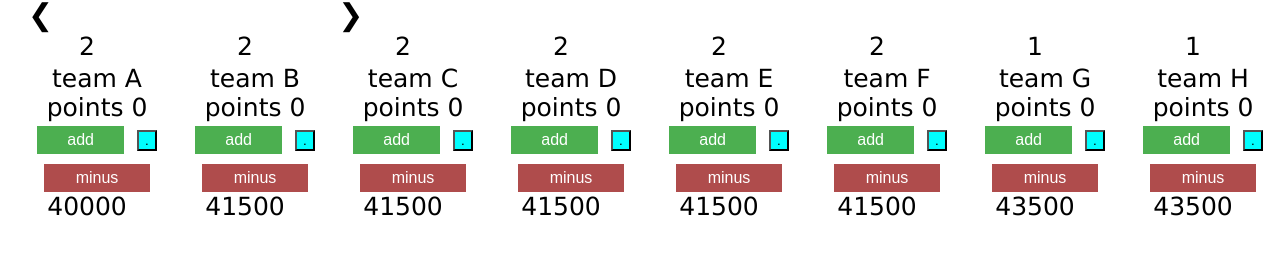
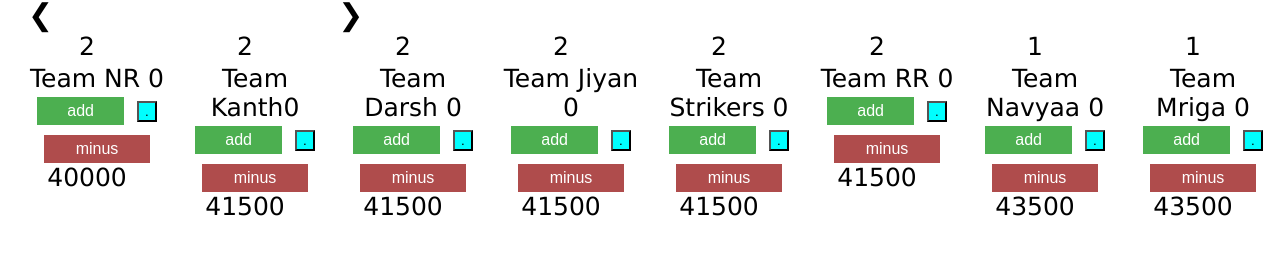
Before and after one commit to RIYANPATEL123/cricketMplAution-, a plain HTML site: page index.html in a window 1280 px wide. Shown: the part 381-636 px from the top of the page. Drawn offline with Linux system fonts and the light colour scheme.

Commit message:
Update index.html

```diff
--- a/index.html
+++ b/index.html
@@ -467,7 +467,7 @@
   <div class="row">
       <div class="colum">
           <a class="a" id="countera" >2</a>
-          <p>team A points <a id="teama">0</a></p>
+          <p> Team NR <a id="teama">0</a></p>
           <button class="button" type="button" onclick="teamab()" >add</button>  <button class="green" type="button" onclick="pointsa()">.</button>
           <button class="redbutton "type="button" onclick="teamba()">minus</button>
           <a id="mpla">40000</a>
@@ -477,7 +477,7 @@
 
       <div class="colum">
           <a class="a" id="counterb" >2</a>
-          <p>team B points <a id="teamb">0</a></p>
+          <p>Team Kanth<a id="teamb">0</a></p>
           <button class="button" type="button" onclick="teambb()">add</button> <button class="green" type="button" onclick="pointsb()">.</button>
           <button class="redbutton "type="button" onclick="teambbb()">minus</button>
           <a id="mplb">41500</a>
@@ -485,7 +485,7 @@
 
      <div class="colum">
           <a class="a" id="counterc" >2</a>
-          <p>team C points <a id="teamc">0</a></p>
+          <p>Team Darsh <a id="teamc">0</a></p>
           <button class="button" type="button" onclick="teamcb()">add</button> <button class="green" type="button" onclick="pointsc()">.</button>
           <button class="redbutton "type="button" onclick="teambc()">minus</button>
           <a id="mplc">41500</a>
@@ -493,7 +493,7 @@
 
      <div class="colum">
           <a class="a" id="counterd" >2</a>
-          <p>team D points <a id="teamd">0</a></p>
+          <p>Team Jiyan <a id="teamd">0</a></p>
           <button class="button" type="button" onclick="teamdb()">add</button> <button class="green" type="button" onclick="pointsd()">.</button>
           <button class="redbutton "type="button" onclick="teambd()">minus</button>
           <a id="mpld">41500</a>
@@ -501,7 +501,7 @@
 
      <div class="colum">
           <a class="a" id="countere" >2</a>
-          <p>team E points <a id="teame">0</a></p>
+          <p>Team Strikers <a id="teame">0</a></p>
           <button class="button" type="button" onclick="teameb()">add</button> <button class="green" type="button" onclick="pointse()">.</button>
           <button class="redbutton "type="button" onclick="teambe()">minus</button>
           <a id="mple">41500</a>
@@ -509,7 +509,7 @@
 
      <div class="colum">
           <a class="a" id="counterf" >2</a>
-          <p>team F points <a id="teamf">0</a></p>
+          <p>Team RR <a id="teamf">0</a></p>
           <button class="button" type="button" onclick="teamfb()">add</button> <button class="green" type="button" onclick="pointsf()">.</button>
           <button class="redbutton "type="button" onclick="teambf()">minus</button>
           <a id="mplf">41500</a>
@@ -517,7 +517,7 @@
 
      <div class="colum">
           <a class="a" id="counterg" >1</a>
-          <p>team G points <a id="teamg">0</a></p>
+          <p>Team Navyaa <a id="teamg">0</a></p>
           <button class="button" type="button" onclick="teamgb()">add</button> <button class="green" type="button" onclick="pointsg()">.</button>
           <button class="redbutton "type="button" onclick="teambg()">minus</button>
           <a id="mplg">43500</a>
@@ -525,7 +525,7 @@
 
      <div class="colum">
           <a class="a" id="counterh" >1</a>
-          <p>team H points <a id="teamh">0</a></p>
+          <p>Team  Mriga <a id="teamh">0</a></p>
           <button class="button" type="button" onclick="teamhb()">add</button> <button class="green" type="button" onclick="pointsh()">.</button>
           <button class="redbutton "type="button" onclick="teambh()">minus</button>
           <a id="mplh">43500</a>
```
